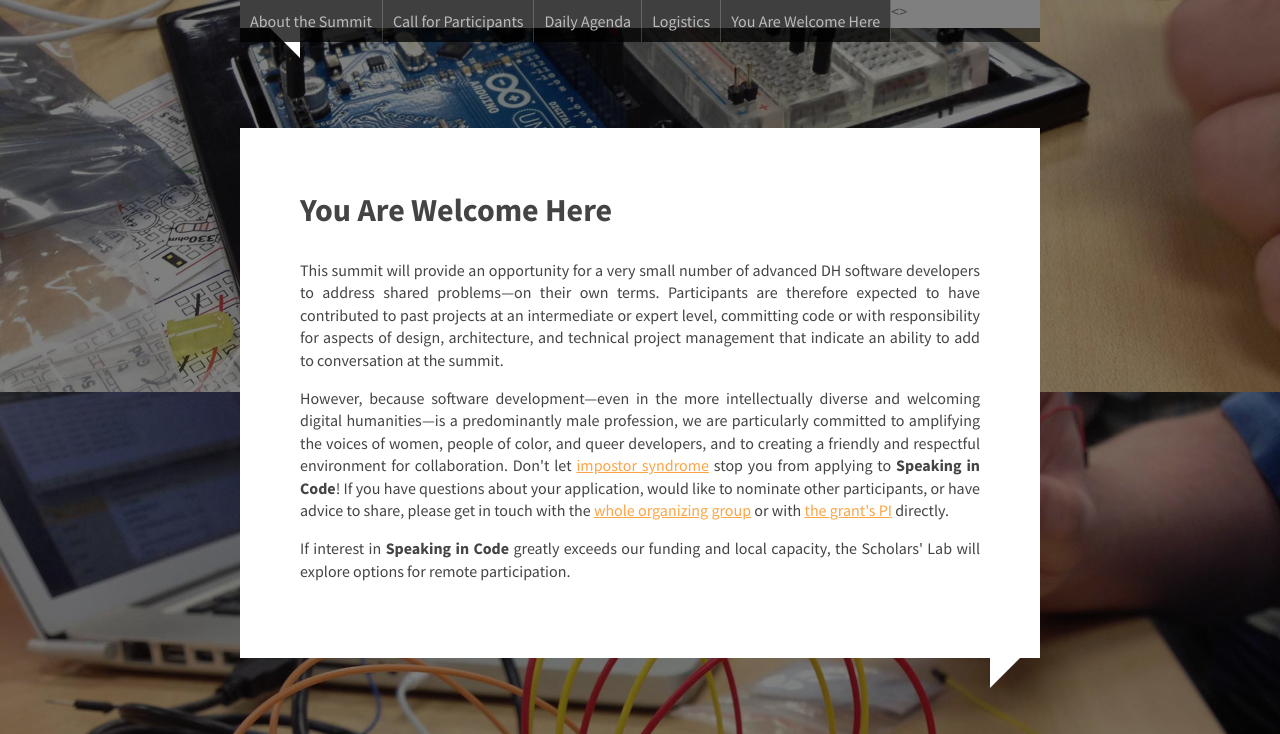
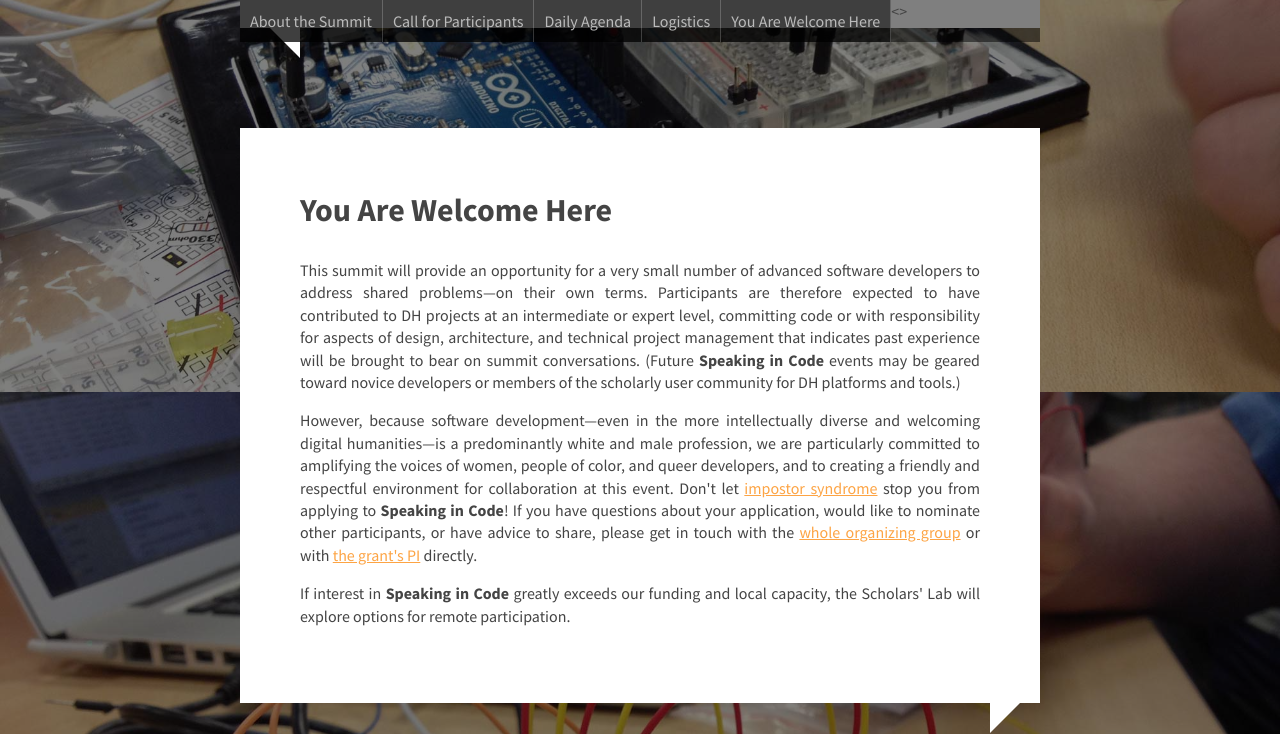
Before and after one commit to scholarslab/speakingincode, a Jekyll site: the page built from index.html, in a window 1280 px wide and 900 px high, scrolled down 6328 px, cut to the strip 0-734 px from the top of the window. Built offline with Jekyll 4.4.1, drawn with Linux system fonts in a browser that asks for light colours; nearby versions of some CDN libraries; Markdown is read by kramdown in place of the engine named in the settings; some of the changed text lies outside the part shown.

Commit message:
edits to inclusivity statement

```diff
--- a/index.html
+++ b/index.html
@@ -15,7 +15,7 @@ layout: default
 <section id="call-for-participants">
     <h1>Call for Participants</h1>
     <p><strong>Speaking in Code</strong> participants will be selected on the basis of their demonstrated experience in digital humanities software development, their interest in advancing solutions to the problems raised by the summit, and the disciplinary and cultural diversity they bring to the conversation. We particularly encourage and will prioritize applications by women developers, people of color, LGBT developers, and coders from other under-represented groups.</p>
-	<p>Apply by September 12th for best consideration.</p>
+	<p><strong>Apply by September 12th</strong> for best consideration.</p>
         <form action="https://docs.google.com/a/clioweb.org/forms/d/17TCtM7xXR5D0kNT1KNqzGF70Ap0NaOkecI8iCexmbBI/formResponse?embedded=true" method="POST" id="cfp-form" target="_self" onsubmit="">
         <label class="ss-q-item-label" for="entry_1497675481">Name</label>
         <input type="text" name="entry.1497675481" value="" class="ss-q-short" id="entry_1497675481" dir="auto">
@@ -225,7 +225,7 @@ layout: default
 </section>
 <section id="inclusivity">
     <h1>You Are Welcome Here</h1>
-    <p>This summit will provide an opportunity for a very small number of advanced DH software developers to address shared problems&mdash;on their own terms. Participants are therefore expected to have contributed to past projects at an intermediate or expert level, committing code or with responsibility for aspects of design, architecture, and technical project management that indicate an ability to add to conversation at the summit.</p>
-	<p>However, because software development&mdash;even in the more intellectually diverse and welcoming digital humanities&mdash;is a predominantly male profession, we are particularly committed to amplifying the voices of women, people of color, and queer developers, and to creating a friendly and respectful environment for collaboration. Don't let <a href="http://geekfeminism.wikia.com/wiki/Impostor_syndrome">impostor syndrome</a> stop you from applying to <strong>Speaking in Code</strong>! If you have questions about your application, would like to nominate other participants, or have advice to share, please get in touch with the <a href="mailto:scholarslab@virginia.edu">whole organizing group</a> or with <a href="mailto:nowviskie@gmail.com">the grant's PI</a> directly.</p>
+    <p>This summit will provide an opportunity for a very small number of advanced software developers to address shared problems&mdash;on their own terms. Participants are therefore expected to have contributed to DH projects at an intermediate or expert level, committing code or with responsibility for aspects of design, architecture, and technical project management that indicates past experience will be brought to bear on summit conversations. (Future <strong>Speaking in Code</strong> events may be geared toward novice developers or members of the scholarly user community for DH platforms and tools.)</p>
+	<p>However, because software development&mdash;even in the more intellectually diverse and welcoming digital humanities&mdash;is a predominantly white and male profession, we are particularly committed to amplifying the voices of women, people of color, and queer developers, and to creating a friendly and respectful environment for collaboration at this event. Don't let <a href="http://geekfeminism.wikia.com/wiki/Impostor_syndrome">impostor syndrome</a> stop you from applying to <strong>Speaking in Code</strong>! If you have questions about your application, would like to nominate other participants, or have advice to share, please get in touch with the <a href="mailto:scholarslab@virginia.edu">whole organizing group</a> or with <a href="mailto:nowviskie@gmail.com">the grant's PI</a> directly.</p>
 	<p>If interest in <strong>Speaking in Code</strong> greatly exceeds our funding and local capacity, the Scholars' Lab will explore options for remote participation.
 </section>
```
